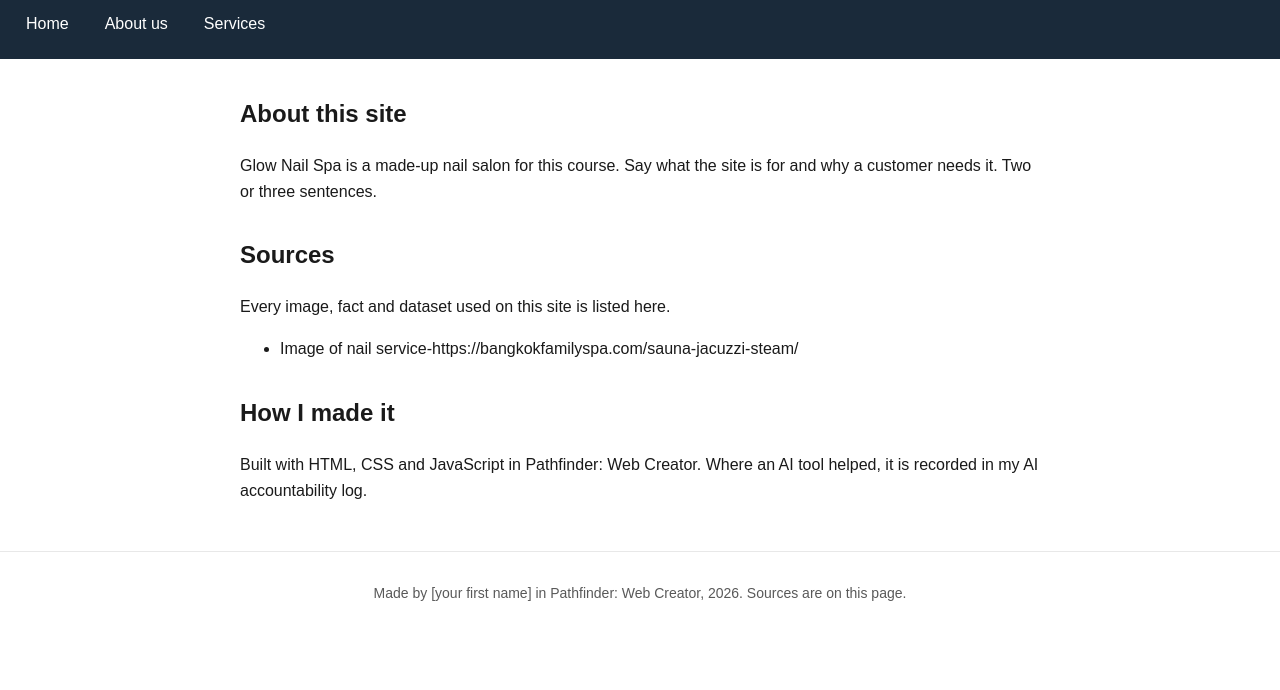
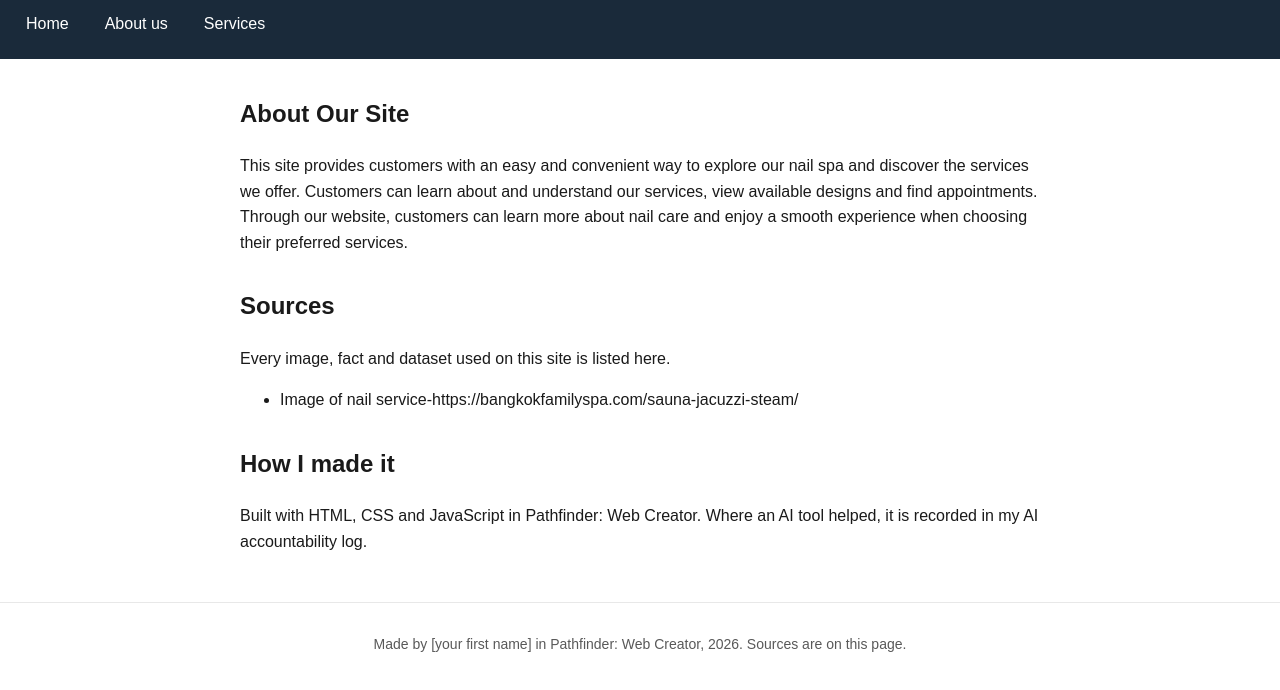
Before and after one commit to craigmusyoka-wq/glow-nail-spa, a plain HTML site: page about.html in a window 1280 px wide. Shown: the part 70-760 px from the top of the page. Drawn offline with Linux system fonts and the light colour scheme.

Commit message:
What this site is abt

```diff
--- a/about.html
+++ b/about.html
@@ -19,8 +19,8 @@
 
   <main>
     <section>
-      <h2>About this site</h2>
-      <p>Glow Nail Spa is a made-up nail salon for this course. Say what the site is for and why a customer needs it. Two or three sentences.</p>
+      <h2>About Our Site</h2>
+      <p>This site provides customers with an easy and convenient way to explore our nail spa and discover the services we offer. Customers can learn about and understand our services, view available designs and find appointments. Through our website, customers can learn more about nail care and enjoy a smooth experience when choosing their preferred services.</p>
     </section>
 
     <section>
```
